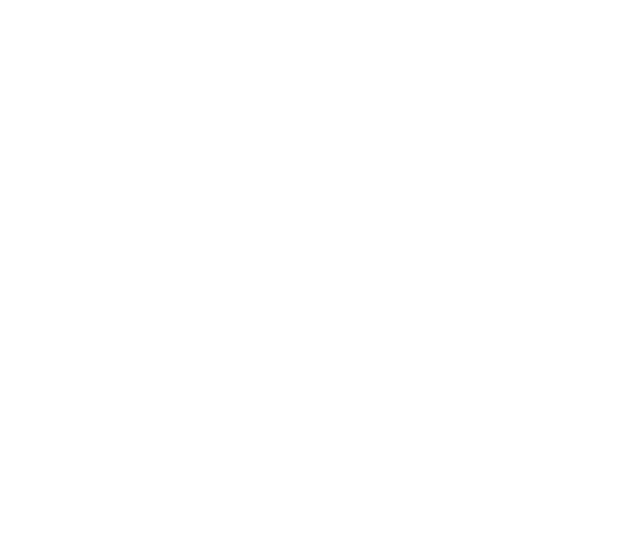
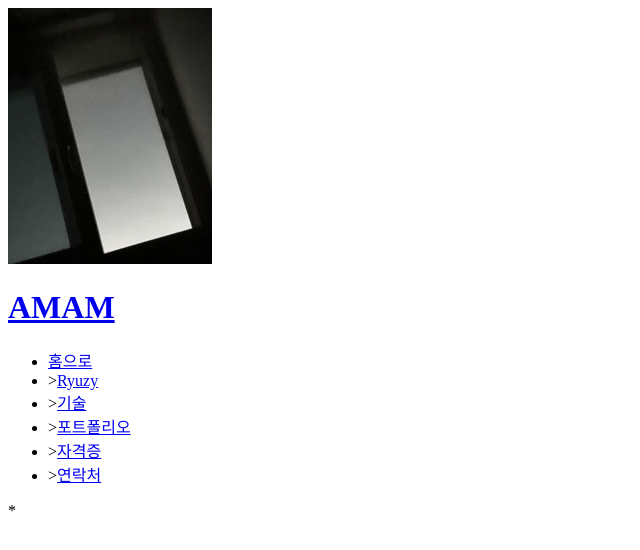
Before and after one commit to snk4673-cmd/MySite, a plain HTML site: page index.html in a window 1280 px wide. Shown: the whole page, without its empty margins (0-640 px from the left). Drawn offline with Linux system fonts and the light colour scheme.

Commit message:
메뉴구성

```diff
--- a/index.html
+++ b/index.html
@@ -11,5 +11,33 @@
     <link rel="shortcut icon" href="./images/ama.ico" type="images/x-icon" />
     <title>AMAM</title>
   </head>
-  <body></body>
+  <body>
+    <!-- header -->
+
+    <header>
+      <div>
+        <img src="./images/ama.ico" alt="logo" />
+        <h1><a href="#">AMAM</a></h1>
+      </div>
+      <nav>
+        <ul>
+          <li><a href="#home">홈으로</a></li>
+          <li>><a href="#about">Ryuzy</a></li>
+          <li>><a href="#skills">기술</a></li>
+          <li>><a href="#work">포트폴리오</a></li>
+          <li>><a href="#liscence">자격증</a></li>
+          <li>><a href="#contact">연락처</a></li>
+        </ul>
+      </nav>
+    </header>
+    <main>
+      <section id="home"></section>
+      <section id="about"></section>
+      *
+      <section id="skills"></section>
+      <section id="work"></section>
+      <section id="liscence"></section>
+      <section id="contact"></section>
+    </main>
+  </body>
 </html>
```
